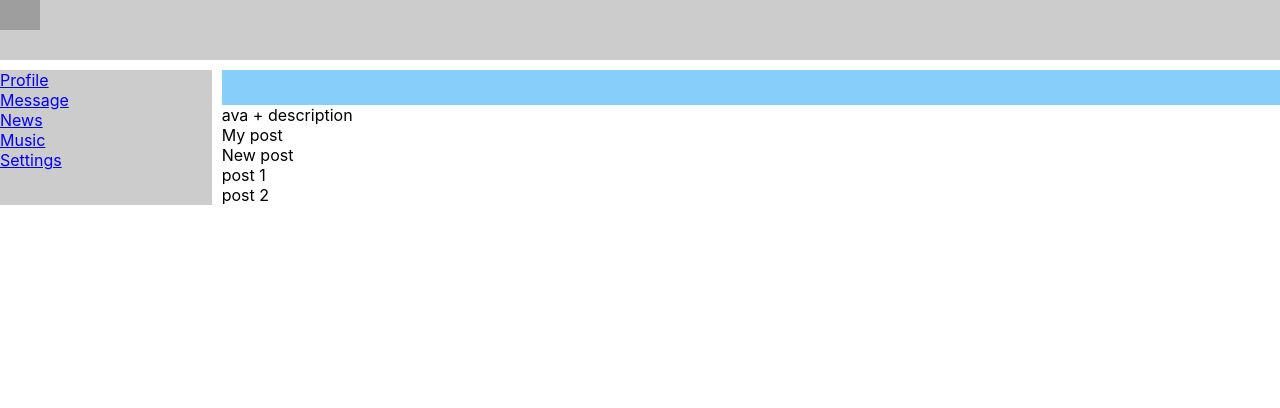
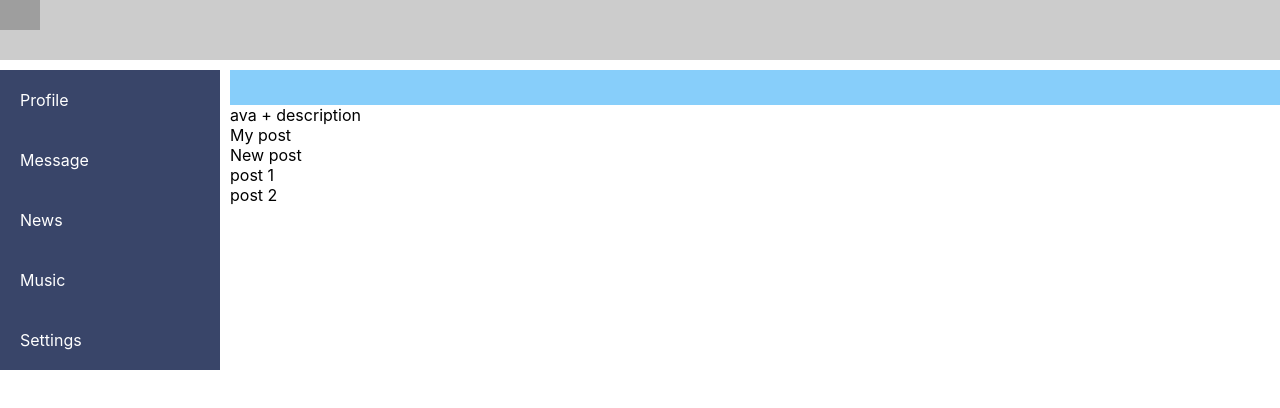
Before and after one commit to piy-bebe/react, a React (Create React App) app: page / in a window 1280 px wide. Shown: the top 408 px of the page. Built offline with nearby package versions, Linux system fonts and the light colour scheme; grey boxes are pictures that could not be loaded.

Commit message:
module Navbar

```diff
--- a/src/components/Navbar/Navbar.jsx
+++ b/src/components/Navbar/Navbar.jsx
@@ -1,22 +1,22 @@
 import React from 'react'
-
+import c from './Navbar.module.css'
 const Navbar = () => {
   return (
-  <nav className="nav">
-    <div className="item">
-      <a href="/#">Profile</a>
+  <nav className={c.nav}>
+    <div className={c.item}>
+      <a className={c.link}href="/#">Profile</a>
     </div>
-    <div className="item">
-      <a href="/#">Message</a>
+    <div className={c.item}>
+      <a className={c.link}href="/#">Message</a>
     </div>
-    <div className="item">
-      <a href="/#">News</a>
+    <div className={c.item}>
+      <a className={c.link}href="/#">News</a>
     </div>
-    <div className="item">
-      <a href="/#">Music</a>
+    <div className={c.item}>
+      <a className={c.link}href="/#">Music</a>
     </div>
-    <div className="item">
-      <a href="/#">Settings</a>
+    <div className={c.item}>
+      <a className={c.link}href="/#">Settings</a>
     </div>
   </nav>
   )
--- /dev/null
+++ b/src/components/Navbar/Navbar.module.css
@@ -0,0 +1,17 @@
+.nav {
+  grid-area: n;
+  background-color: #394569;
+  display: flex;
+  flex-direction: column;
+  align-items: flex-start;
+  padding-left: 20px;
+  min-width: 200px;
+  max-width: 300px;
+}
+.item {
+  padding: 20px 0;
+}
+.link {
+  text-decoration: none;
+  color: white;
+}
```
